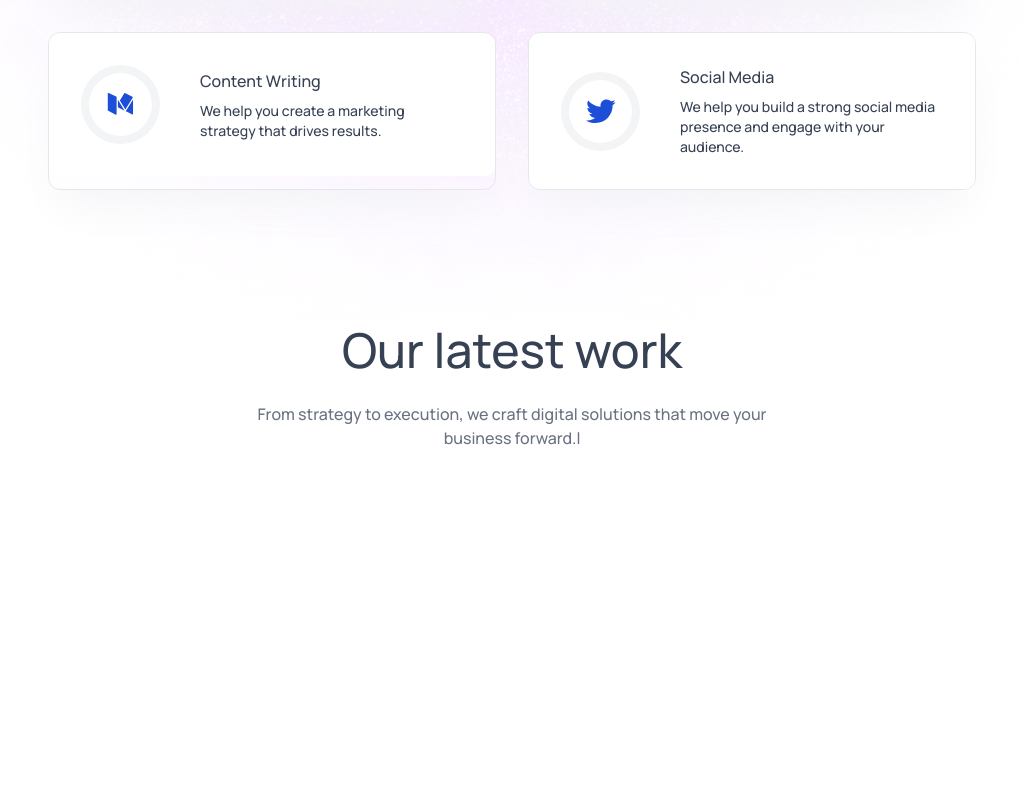
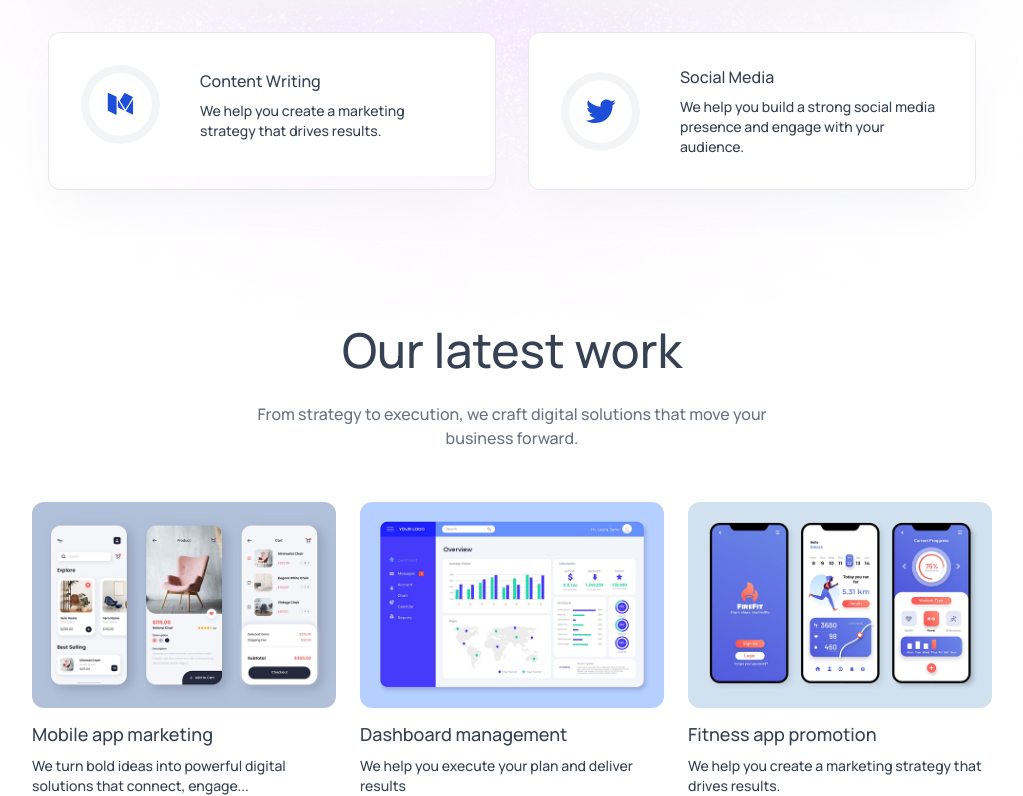
Before and after one commit to arunpmanoj/agency-ai, a React (Vite) app: page / in a window 1280 px wide. Shown: the part 1704-2500 px from the top of the page, without its empty margins (128-1151 px from the left). Before the commit the page ends 2178 px from the top, so only its background shows below. Built offline with nearby package versions, Linux system fonts and the light colour scheme.

Commit message:
added the image and description

```diff
--- a/src/OurWork.jsx
+++ b/src/OurWork.jsx
@@ -1,11 +1,38 @@
 import React from 'react'
 import Title from './components/Title'
+import assets from './assets/assets';
 const OurWork = () => {
+    const workData = [
+    {
+        title: "Mobile app marketing",
+        description: "We turn bold ideas into powerful digital solutions that connect, engage...",
+        image: assets.work_mobile_app
+    },
+    {
+        title: "Dashboard management",
+        description:'We help you execute your plan and deliver results',
+        image: assets.work_dashboard_management
+    },
+    {
+        title: "Fitness app promotion",
+        description:'We help you create a marketing strategy that drives results.',
+        image: assets.work_fitness_app,
+    },
+    ];
   return (
     <div id="our-work" className='flex flex-col items-center gap-7 px-4 sm:px-12 lg:px-24
      xl:px-40 pt-30 text-gray-700 dark:text-white'>
         <Title title='Our latest work' desc='From strategy to execution,
-         we craft digital solutions that move your business forward.l'/>
+         we craft digital solutions that move your business forward.'/>
+        <div className="grid sm:grid-cols-2 lg:grid-cols-3 gap-6 w-full max-w-5xl">
+            {
+                workData.map((work, index) => (
+                    <div key={index} className="hover:scale-102 duration-500 transition-all cursor-pointer">
+                        <img src={work.image} className="w-full rounded-xl" alt=""/>
+                        <h3 className="mt-3 mb-2 text-lg font-semibold">{work.title}</h3>
+                        <p className="text-sm opacity:60 w:5/6">{work.description}</p>
+                    </div>))}
+        </div>
     </div>
   )
 }
```
